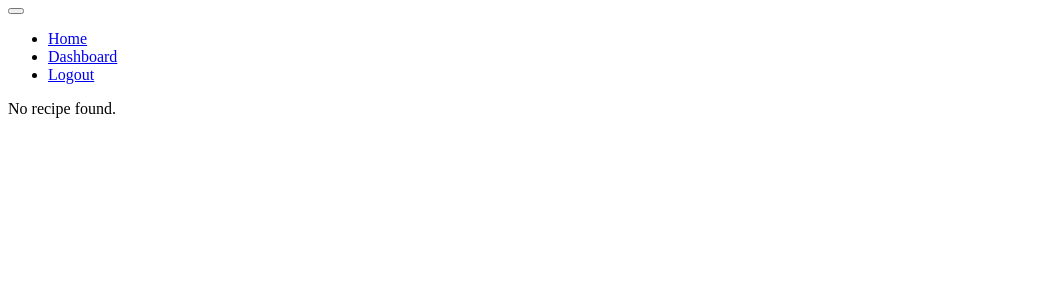
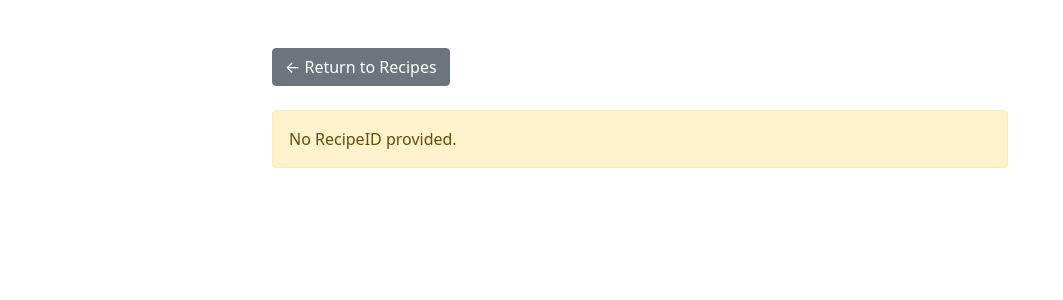
Before and after one commit to SarrahGandhi/assignment2, a PHP site: page /admin/details.php in a window 1280 px wide. Shown: the top 300 px of the page, without its empty margins (0-1063 px from the left). Run offline with PHP 8.4, Linux system fonts and the light colour scheme; the visitor is signed in with stand-in values (Sample User, id 1); data that the repository does not hold is empty.

Commit message:
update files

```diff
--- a/admin/details.php
+++ b/admin/details.php
@@ -5,48 +5,112 @@
 
 secure();
 
-include('includes/nav.php');
 ?>
-<main class="container">
+<!DOCTYPE html>
+<html lang="en">
+<head>
+    <meta charset="UTF-8">
+    <meta name="viewport" content="width=device-width, initial-scale=1.0">
+    <title>Recipe Details</title>
+    <link href="https://cdn.jsdelivr.net/npm/bootstrap@5.0.2/dist/css/bootstrap.min.css" rel="stylesheet"
+        integrity="sha384-EVSTQN3/azprG1Anm3QDgpJLIm9Nao0Yz1ztcQTwFspd3yD65VohhpuuCOmLASjC" crossorigin="anonymous">
+</head>
+<body>
+    <main class="container mt-5">
         <div class="row justify-content-center">
             <div class="col-md-8">
+                <div class="mb-4">
+                        <a href="recipes.php" class="btn btn-secondary">
+                            &larr; Return to Recipes
+                        </a>
+                </div>
                 <?php
                 if ($_SERVER["REQUEST_METHOD"] == "GET" && isset($_GET['RecipeID'])) {
-                $RecipeID = $_GET['RecipeID'];
-                $query = "SELECT Recipes.RecipeName, Recipes.RecipeID, Recipes.PrepTime, Recipes.Instructions, Recipes.Servings,
-                    Ingredients.IngredientName, Ingredients.Quantity
-                    FROM Recipes
-                    INNER JOIN Ingredients ON Recipes.RecipeID = Ingredients.RecipeID
-                    WHERE Recipes.RecipeID = '$RecipeID'";
-                $ingredientsdisplay = mysqli_query($connect, $query);
-                $recipe = $ingredientsdisplay->fetch_assoc();
+                    $RecipeID = mysqli_real_escape_string($connect, $_GET['RecipeID']);
+
+                    $query = "SELECT
+                        recipes.RecipeName,
+                        recipes.RecipeID,
+                        recipes.PrepTime,
+                        recipes.Instructions,
+                        recipes.Servings,
+                        recipes.Photo,
+                        ingredients.IngredientName,
+                        ingredients.Quantity
+                        FROM recipes
+                        LEFT JOIN ingredients ON recipes.RecipeID = ingredients.RecipeID
+                        WHERE recipes.RecipeID = '$RecipeID'";
+
+                    $result = mysqli_query($connect, $query);
+
+                    if ($result) {
+                        $recipes = mysqli_fetch_all($result, MYSQLI_ASSOC);
+
+                        if (!empty($recipes)) {
+                            $recipe = $recipes[0];
+
+                            echo '<h1 class="display-4 mb-4">' . htmlspecialchars($recipe['RecipeName']) . '</h1>';
+
+                            if (!empty($recipe['Photo'])) {
+                                echo '<img src="' . htmlspecialchars($recipe['Photo']) . '" alt="Recipe Image" class="img-fluid mb-4 rounded shadow-sm">';
                             }
-            if ($recipe) {
 
-                echo '<h1 class="display-4 mb-4">' . $recipe['RecipeName'] . '</h1>';
-
-                echo '<img src="' . $recipe['Photo'] . '" alt="Recipe Image">';
-
-
-                echo '<div class="list-group mb-4">';
-                // Loop through ingredients
-                mysqli_data_seek($ingredientsdisplay, 0);  // Reset the result pointer to the beginning
-                while ($ingredient = mysqli_fetch_assoc($ingredientsdisplay)) {
-                    echo '<li class="list-group-item">' . $ingredient['Quantity'] . ' ' . $ingredient['IngredientName'] . '</li>';
+                            echo '<div class="card mb-4 shadow-sm">';
+                            echo '<div class="card-header bg-light"><h5 class="mb-0">Ingredients</h5></div>';
+                            echo '<ul class="list-group list-group-flush">';
+                            foreach ($recipes as $ingredient) {
+                                if (!empty($ingredient['IngredientName'])) {
+                                    echo '<li class="list-group-item">' .
+                                         htmlspecialchars($ingredient['Quantity'] . ' ' . $ingredient['IngredientName']) .
+                                         '</li>';
                                 }
+                            }
+                            echo '</ul>';
                             echo '</div>';
 
-                echo '<h4>Servings: <span class="badge bg-success">' . '   ' . $recipe['Servings'] . '</span>Prep Time: <span class="badge bg-success">' . $recipe['PrepTime'] . ' Minutes</span></h4>';
+                            echo '<div class="row mb-4">';
+                            echo '<div class="col-md-6">';
+                            echo '<div class="card shadow-sm">';
+                            echo '<div class="card-body text-center">';
+                            echo '<p class="text-muted mb-1">Servings</p>';
+                            echo '<h3 class="text-success">' . htmlspecialchars($recipe['Servings']) . '</h3>';
+                            echo '</div>';
+                            echo '</div>';
+                            echo '</div>';
 
-                echo '<div class="mt-4"><h4>Instructions</h4><p>' . nl2br(str_replace('.', '.<br>', $recipe['Instructions'])) . '</p></div>';
+                            echo '<div class="col-md-6">';
+                            echo '<div class="card shadow-sm">';
+                            echo '<div class="card-body text-center">';
+                            echo '<p class="text-muted mb-1">Prep Time</p>';
+                            echo '<h3 class="text-success">' . htmlspecialchars($recipe['PrepTime']) . ' Minutes</h3>';
+                            echo '</div>';
+                            echo '</div>';
+                            echo '</div>';
+                            echo '</div>';
 
+                            echo '<div class="card mt-4 shadow-sm">';
+                            echo '<div class="card-header bg-light"><h5 class="mb-0">Instructions</h5></div>';
+                            echo '<div class="card-body">';
+                            echo nl2br(htmlspecialchars($recipe['Instructions']));
+                            echo '</div>';
+                            echo '</div>';
                         } else {
                             echo '<div class="alert alert-warning" role="alert">No recipe found.</div>';
+                        }
+                    } else {
+                        echo '<div class="alert alert-danger" role="alert">Database query error: ' . mysqli_error($connect) . '</div>';
+                    }
+                } else {
+                    echo '<div class="alert alert-warning" role="alert">No RecipeID provided.</div>';
                 }
                 ?>
             </div>
         </div>
     </main>
+
+    <script src="https://cdn.jsdelivr.net/npm/bootstrap@5.0.2/dist/js/bootstrap.bundle.min.js"></script>
+</body>
+</html>
 <?php
 include('includes/footer.php');
 ?>
--- a/admin/includes/header.php
+++ b/admin/includes/header.php
@@ -22,9 +22,6 @@
         <ul class="navbar-nav ms-auto">
           <li class="nav-item">
             <a class="nav-link" href="../index.php">Home</a>
-          </li>
-          <li class="nav-item">
-            <a class="nav-link" href="recipes.php">Recipe Page</a>
           </li>
             <!-- Check if the user is logged in -->
             <?php if (isset($_SESSION['id'])): ?>
--- a/admin/includes/nav.php
+++ b/admin/includes/nav.php
@@ -22,15 +22,15 @@
                  <!-- Check if the user is logged in (no need to check role if only logged-in state matters) -->
                 <?php if (isset($_SESSION['id'])): ?>
                     <li class="nav-item">
-                        <a class="nav-link" href="admin/dashboard.php">Dashboard</a>
+                        <a class="nav-link" href="./admin/dashboard.php">Dashboard</a>
                     </li>
                     <li class="nav-item">
-                        <a class="nav-link" href="admin/logout.php">Logout</a>
+                        <a class="nav-link" href="./admin/logout.php">Logout</a>
                     </li>
                 <?php else: ?>
                     <!-- For users not logged in, show Login button -->
                     <li class="nav-item">
-                        <a class="nav-link" href="admin/index.php">Login</a>
+                        <a class="nav-link" href="./admin/index.php">Login</a>
                     </li>
                 <?php endif; ?>
 
--- a/admin/recipe_edit.php
+++ b/admin/recipe_edit.php
@@ -110,7 +110,7 @@
       <h1 class="mb-4">Edit Recipe</h1>
 
       <!-- Form to edit recipe -->
-      <form method="post" action="edit_recipe.php" enctype="multipart/form-data">
+      <form method="post" action="recipe_edit.php" enctype="multipart/form-data">
         <input type="hidden" name="RecipeID" value="<?php echo $recipe['RecipeID']; ?>">
         <input type="hidden" name="existing_photo" value="<?php echo $recipe['Photo']; ?>">
 
@@ -183,7 +183,7 @@
         <button type="submit" class="btn btn-success mt-3">Update Recipe</button>
 
         <!-- Cancel Button -->
-        <a href="index.php" class="btn btn-secondary mt-3">Cancel</a>
+        <a href="recipes.php" class="btn btn-secondary mt-3">Cancel</a>
       </form>
     </div>
   </div>
```
Also changed, not shown: admin/recipe_add.php (+36 -5 lines), admin/recipe_delete.php (+14 -5 lines), admin/recipes.php (+22 -0 lines). Lines whose indentation alone changed are shown as unchanged.
